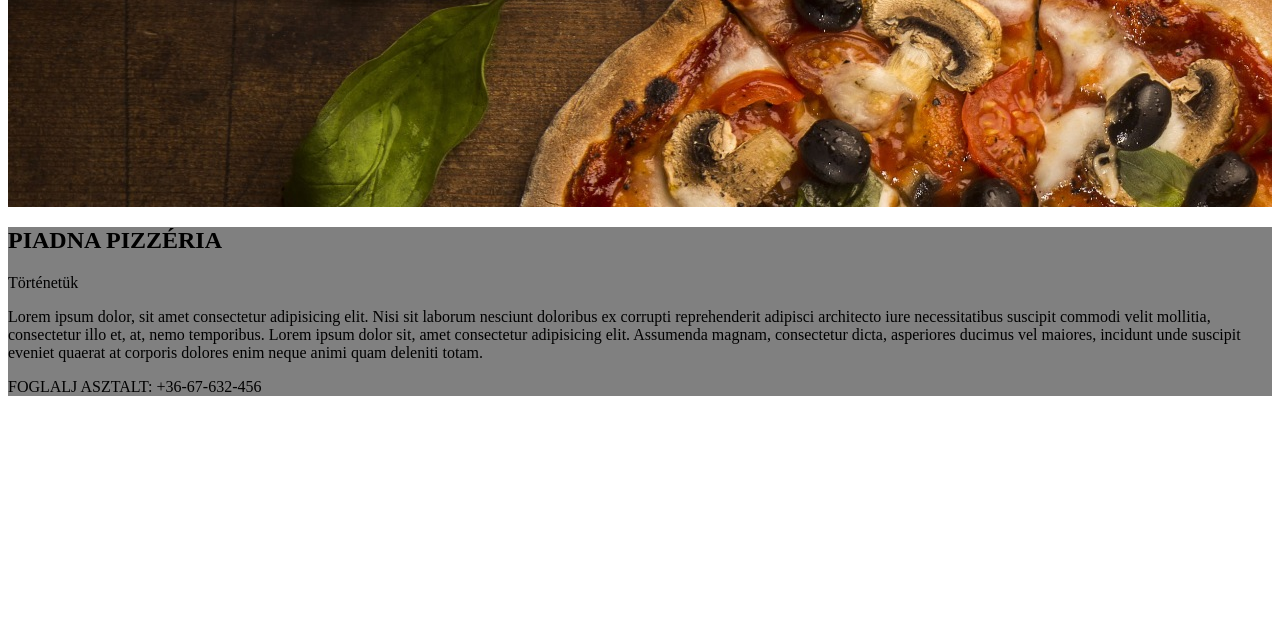
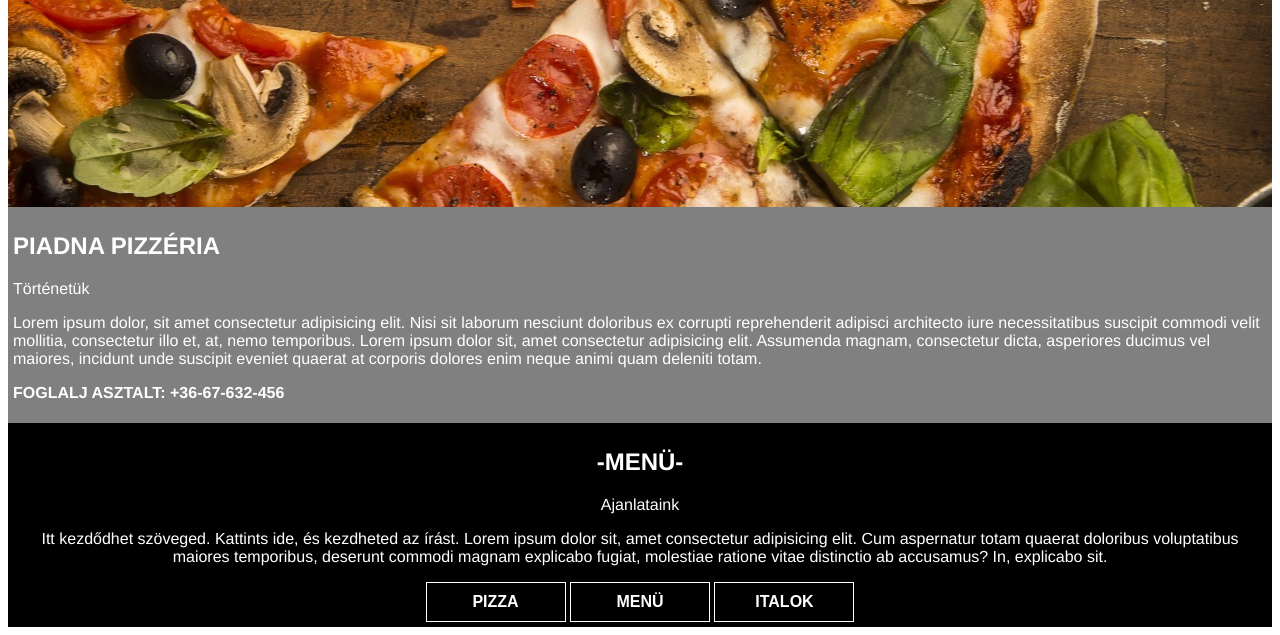
Before and after one commit to Kornel1227/Pizzaweb, a plain HTML site: page index.html in a window 1280 px wide. Shown: the part 281-916 px from the top of the page. Before the commit the page ends 800 px from the top, so only its background shows below. Drawn offline with Linux system fonts and the light colour scheme.

Commit message:
Menu elkészítése

```diff
--- a/index.html
+++ b/index.html
@@ -20,7 +20,16 @@
         <h2>PIADNA PIZZÉRIA</h2>
         <p>Történetük</p>
         <p>Lorem ipsum dolor, sit amet consectetur adipisicing elit. Nisi sit laborum nesciunt doloribus ex corrupti reprehenderit adipisci architecto iure necessitatibus suscipit commodi velit mollitia, consectetur illo et, at, nemo temporibus. Lorem ipsum dolor sit, amet consectetur adipisicing elit. Assumenda magnam, consectetur dicta, asperiores ducimus vel maiores, incidunt unde suscipit eveniet quaerat at corporis dolores enim neque animi quam deleniti totam.</p>
-        <p>FOGLALJ ASZTALT: +36-67-632-456</p>
+        <p><strong>FOGLALJ ASZTALT: +36-67-632-456</strong></p>
     </div>
+    <div class="menu">
+        <h2>-MENÜ-</h2>
+        <p>Ajanlataink</p>
+        <p>Itt kezdődhet szöveged. Kattints ide, és kezdheted az írást. Lorem ipsum dolor sit, amet consectetur adipisicing elit. Cum aspernatur totam quaerat doloribus voluptatibus maiores temporibus, deserunt commodi magnam explicabo fugiat, molestiae ratione vitae distinctio ab accusamus? In, explicabo sit.</p>
+        <button class="gombok">PIZZA</button>
+        <button class="gombok">MENÜ</button>
+        <button class="gombok">ITALOK</button>
+    </div>
+
 </body>
 </html>
--- a/style.css
+++ b/style.css
@@ -1,10 +1,13 @@
+body{
+    font-family: Helvetica;
+}
 .header{
     background-image: url(img/Pizzakep.jpg);
     height: 100%;
     color: white;
     padding: 200px;
     align-items: center;
-
+    background-position: 60%;
 
 }
 .navbarjobb{
@@ -14,5 +17,30 @@
 }
 .tortenet{
     background-color: gray;
-
+    padding: 5px;
+    color: white;
 }
+.menu{
+    background-color: black;
+    padding: 5px;
+    color: white;
+    text-align: center;
+}
+.gombok{
+    align-items: center;
+    background-color: black;
+    border: 1px solid white;
+    box-sizing: border-box;
+    color: white;
+    cursor: pointer;
+    font-size: 16px;
+    font-weight: 600;
+    height: 40px;
+    justify-content: center;
+    line-height: 24px;
+    min-width: 140px;
+    padding: 0 17px;
+    text-align: center;
+    user-select: none;
+    touch-action: manipulation;
+}
```
